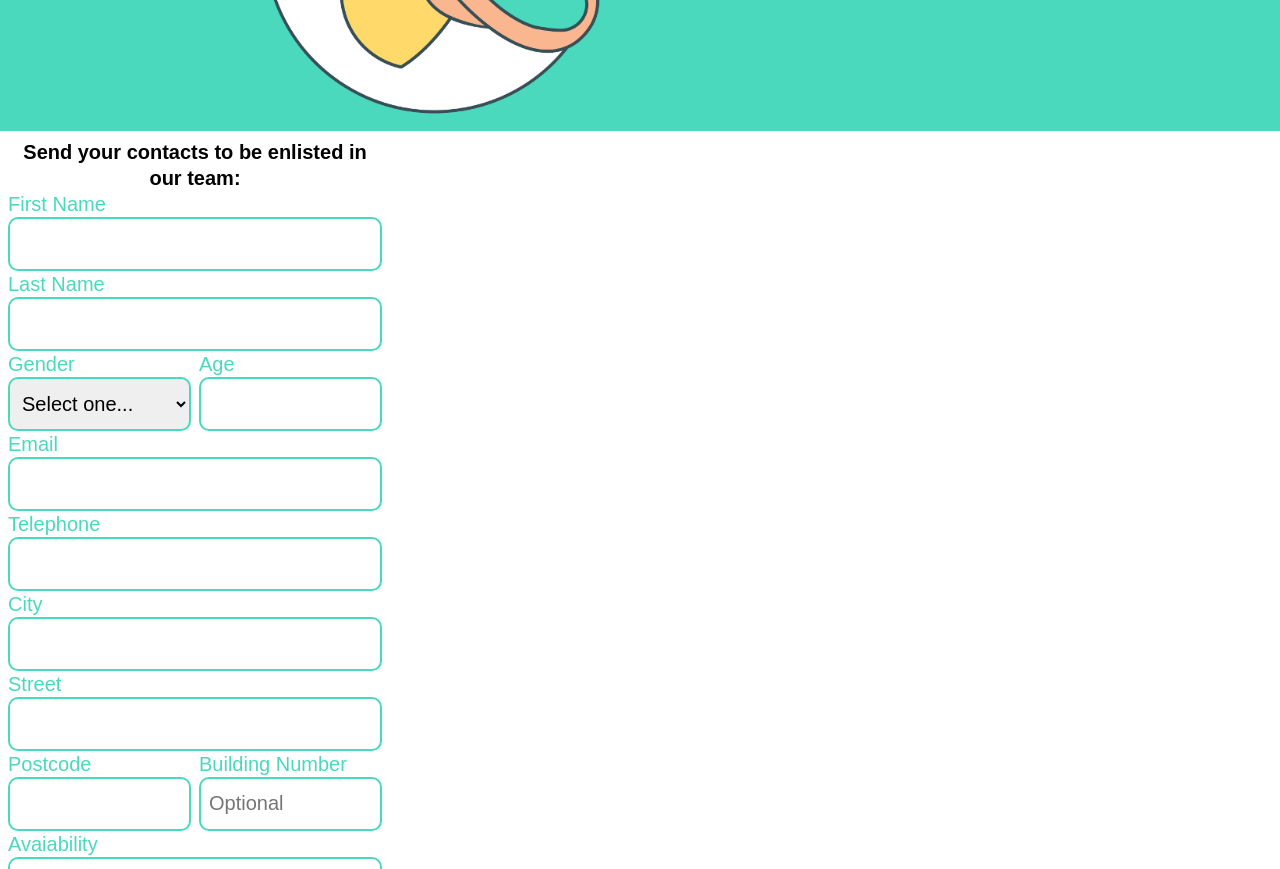
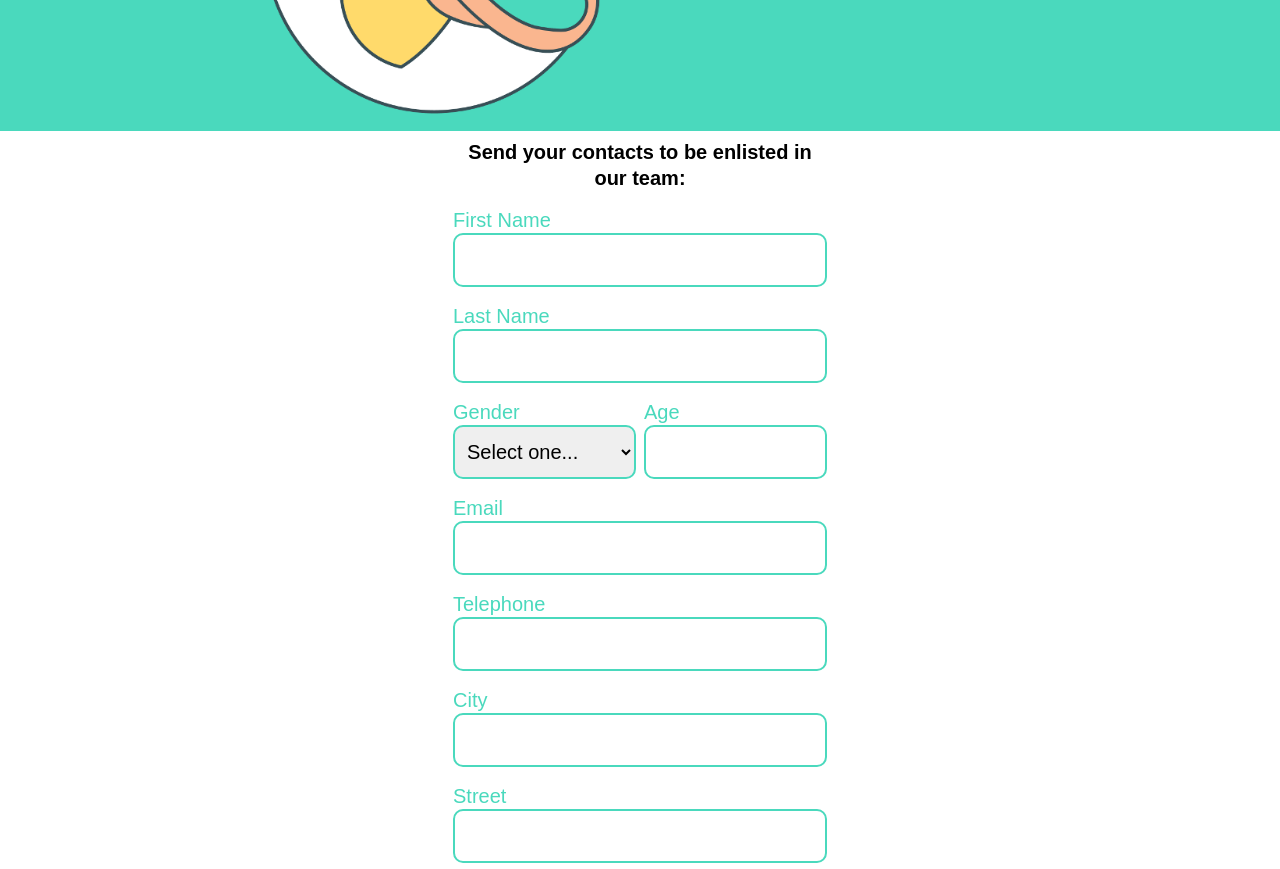
Before and after one commit to JacopoLuri/TwilioHackaton, a React (Create React App) app: page /babysitter in a window 1280 px wide. Shown: the part 400-1269 px from the top of the page. Built offline with nearby package versions, Linux system fonts and the light colour scheme.

Commit message:
babysitter page done, form connected to BE

```diff
--- a/src/components/pages/Babysitter.js
+++ b/src/components/pages/Babysitter.js
@@ -64,7 +64,8 @@ const StyledTopSection = styled.div`
 const StyledFormContainer = styled.div`
     display: flex;
     flex-direction: column;
-    justify-content: flex-end;
+    justify-content: space-between;
+    gap: ${theme.padding.double};
     width: 100%;
     max-width: ${theme.media.phone};
     padding: ${theme.padding.standard};
@@ -116,6 +117,12 @@ const StyledFormContainer = styled.div`
         }
 `;
 
+const StyledForm = styled.form`
+    width: 100%;
+    display: flex;
+    justify-content: center;
+`;
+
 const StyledFormSection = styled.div`
     width: 100%;
     display: flex;
@@ -132,7 +139,7 @@ const Babysitter = () => {
     const [gender, setGender] = useState("");
     const [age, setAge] = useState(0);
     const [email, setEmail] = useState("");
-    const [phone, setPhone] = useState(0);
+    const [phone, setPhone] = useState("");
     const [city, setCity] = useState("");
     const [street, setStreet] = useState("");
     const [postcode, setPostcode] = useState("");
@@ -146,7 +153,7 @@ const Babysitter = () => {
     const handleGender = (e) => setGender(e.target.value);
     const handleAge = (e) => setAge(e.target.value);
     const handleEmail = (e) => setEmail(e.target.value);
-    const handlePhone = (e) => setPhone(e.target.value);
+    const handlePhone = (e) => parseInt(setPhone(e.target.value));
     const handleCity = (e) => setCity(e.target.value);
     const handleStreet = (e) => setStreet(e.target.value);
     const handlePostcode = (e) => setPostcode(e.target.value);
@@ -156,14 +163,14 @@ const Babysitter = () => {
     const handleSocialMedia = (e) => setSocialMedia(e.target.value);
 
     const getBabysitters = () => (
-        fetch('http://localhost:8000/babysitters')
+        fetch('https://radiant-badlands-42962.herokuapp.com/babysitters')
             .then(response => response.json())
             .then(data => data)
     )
 
     const handleForm = (event) => {
         event.preventDefault();
-        fetch('http://localhost:8000/babysitters', {
+        fetch('https://radiant-badlands-42962.herokuapp.com/babysitters', {
             method: 'POST',
             headers: new Headers({
                 'Content-Type': 'application/json'
@@ -190,28 +197,7 @@ const Babysitter = () => {
         })
             .then(response => {
                 if (response.status === 201) {
-                    getBabysitters().then(data => console.log(data)
-                        // context.setDataFromBE({
-                        //     data,
-                        //     name: {
-                        //         first: "",
-                        //         last: ""
-                        //     },
-                        //     phoneNumber: "",
-                        //     email: "",
-                        //     address: {
-                        //         street: "",
-                        //         number: "",
-                        //         city: "",
-                        //         postCode: ""
-                        //     },
-                        //     socialMediaLink: "",
-                        //     dateOfAvailability: "",
-                        //     gender: "",
-                        //     age: "",
-                        //     skills: ""
-                        // })
-                    )
+                    getBabysitters().then(data => console.log(data))
                 }
             })
     }
@@ -225,7 +211,7 @@ const Babysitter = () => {
                     <p>Do you want to be enlisted as a babysitter, hundreds of parents need your help!!</p>
                 </div>
             </StyledTopSection>
-            <form onSubmit={handleForm}>
+            <StyledForm onSubmit={handleForm}>
                 <StyledFormContainer>
                     <h2>Send your contacts to be enlisted in our team:</h2>
                     <div>
@@ -257,7 +243,7 @@ const Babysitter = () => {
                     </div>
                     <div>
                         <label for="phoneNumber">Telephone</label>
-                        <input onChange={(e) => handlePhone(e)} type="number" id="phoneNumber" required />
+                        <input onChange={(e) => handlePhone(e)} type="text" id="phoneNumber" required />
                     </div>
                     <div>
                         <label for="city">City</label>
@@ -291,7 +277,7 @@ const Babysitter = () => {
                     </div>
                     <button>Add</button>
                 </StyledFormContainer>
-            </form>
+            </StyledForm>
         </>
     )
 }
```
